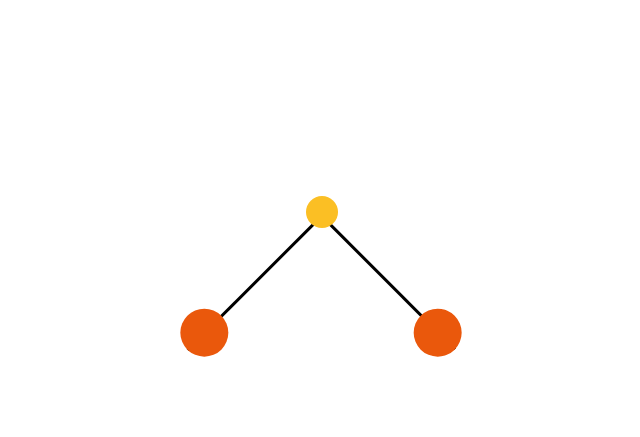
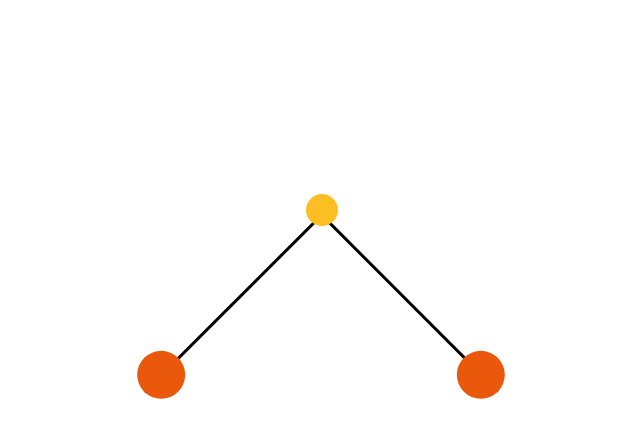
Before and after one commit to adimiuprix/latolato, a plain HTML site: page index.html in a window 1280 px wide. Shown: the part 5-442 px from the top of the page, without its empty margins (319-959 px from the left). Drawn offline with nearby package versions, Linux system fonts and the light colour scheme.

Commit message:
Update index.html

```diff
--- a/index.html
+++ b/index.html
@@ -13,15 +13,15 @@
         justify-content: center;
       }
       .wrapper {
-        width: 378px;
-        height: 378px;
+        width: 500px;
+        height: 375px;
         border-radius: 100%;
         position: relative;
       }
       .bulatan {
         position: absolute;
         top: 51%;
-        left: 46%;
+        left: 47%;
         width: 2rem;
         height: 2rem;
         border-radius: 100%;
```
